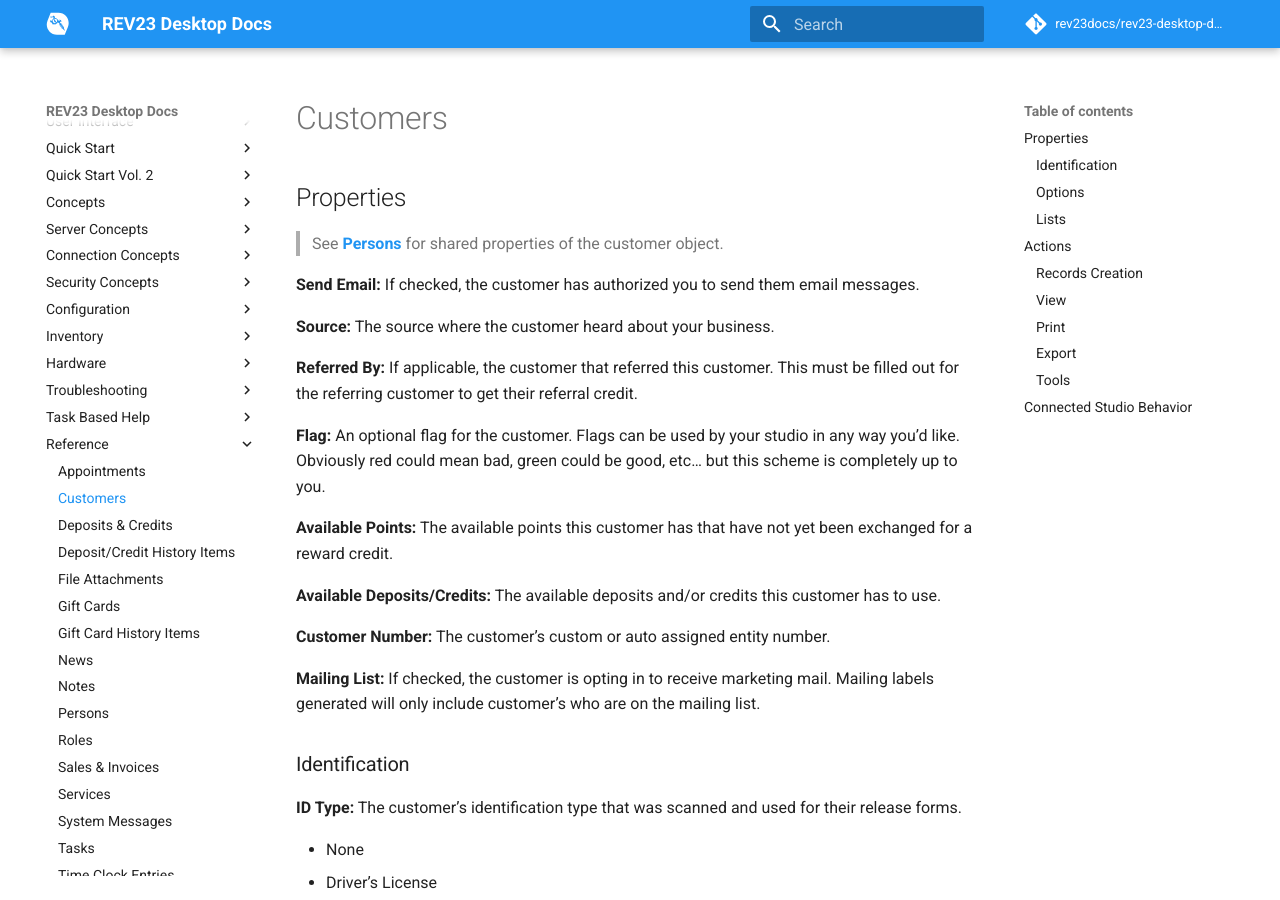
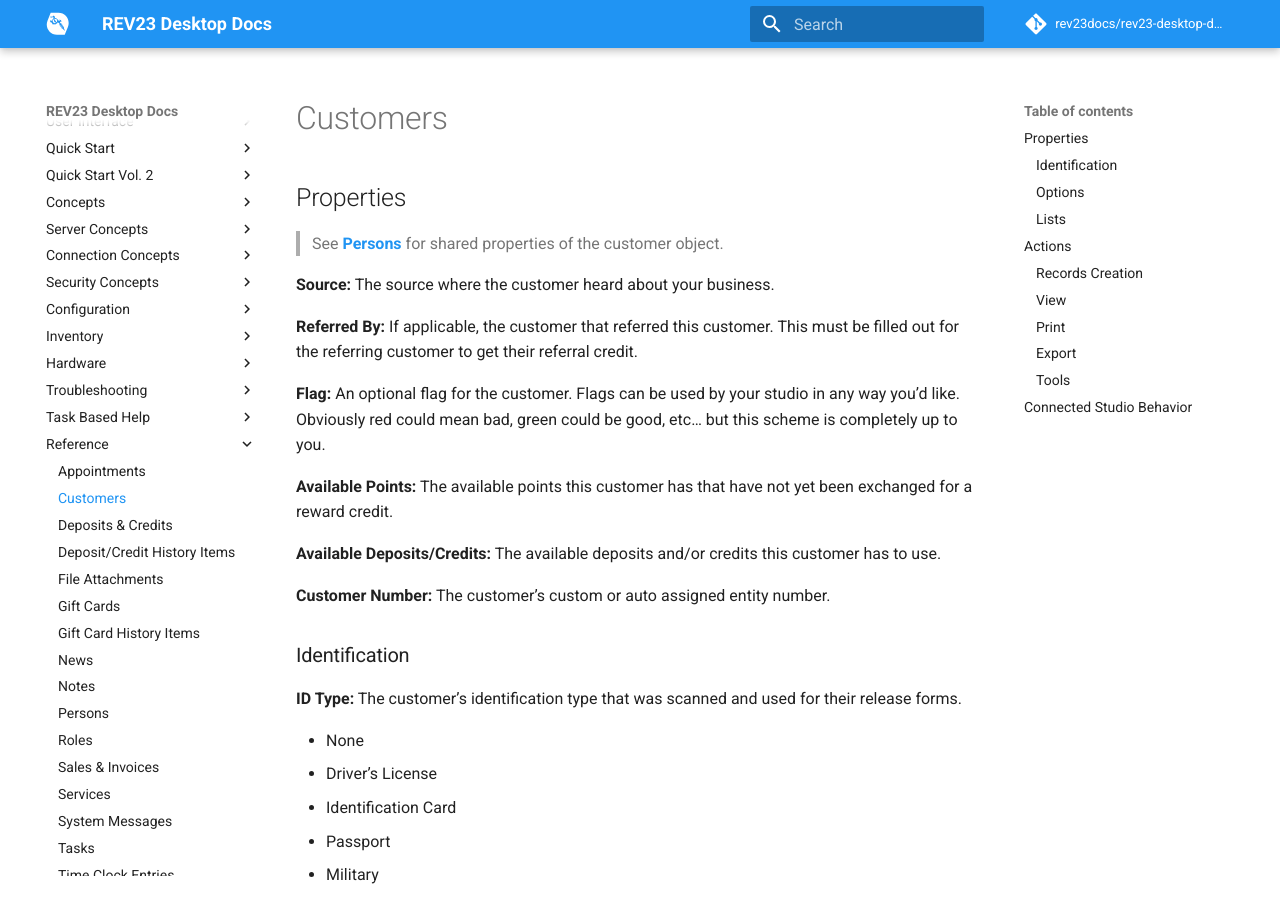
Before and after one commit to REV23Docs/rev23-desktop-docs, an MkDocs documentation site: the page built from docs/reference/customers.md, in a window 1280 px wide and 900 px high. Built offline with MkDocs 1.6.1 and Material for MkDocs 9.7.7, drawn with Linux system fonts in a browser that asks for light colours; comment, search, counter and statistics services are not loaded.

Commit message:
minor updates

```diff
--- a/docs/reference/customers.md
+++ b/docs/reference/customers.md
@@ -3,8 +3,6 @@
 ## Properties
 
 > See [**Persons**](persons.md) for shared properties of the customer object.
-
-**Send Email:** If checked, the customer has authorized you to send them email messages.
 
 **Source:** The source where the customer heard about your business.
 
@@ -17,8 +15,6 @@
 **Available Deposits/Credits:** The available deposits and/or credits this customer has to use.
 
 **Customer Number:** The customer's custom or auto assigned entity number.
-
-**Mailing List:** If checked, the customer is opting in to receive marketing mail. Mailing labels generated will only include customer's who are on the mailing list.
 
 ### Identification
 
```
Also changed, not shown: docs/how-to/recover-from-pc-crashes.md (+2 -0 lines).
